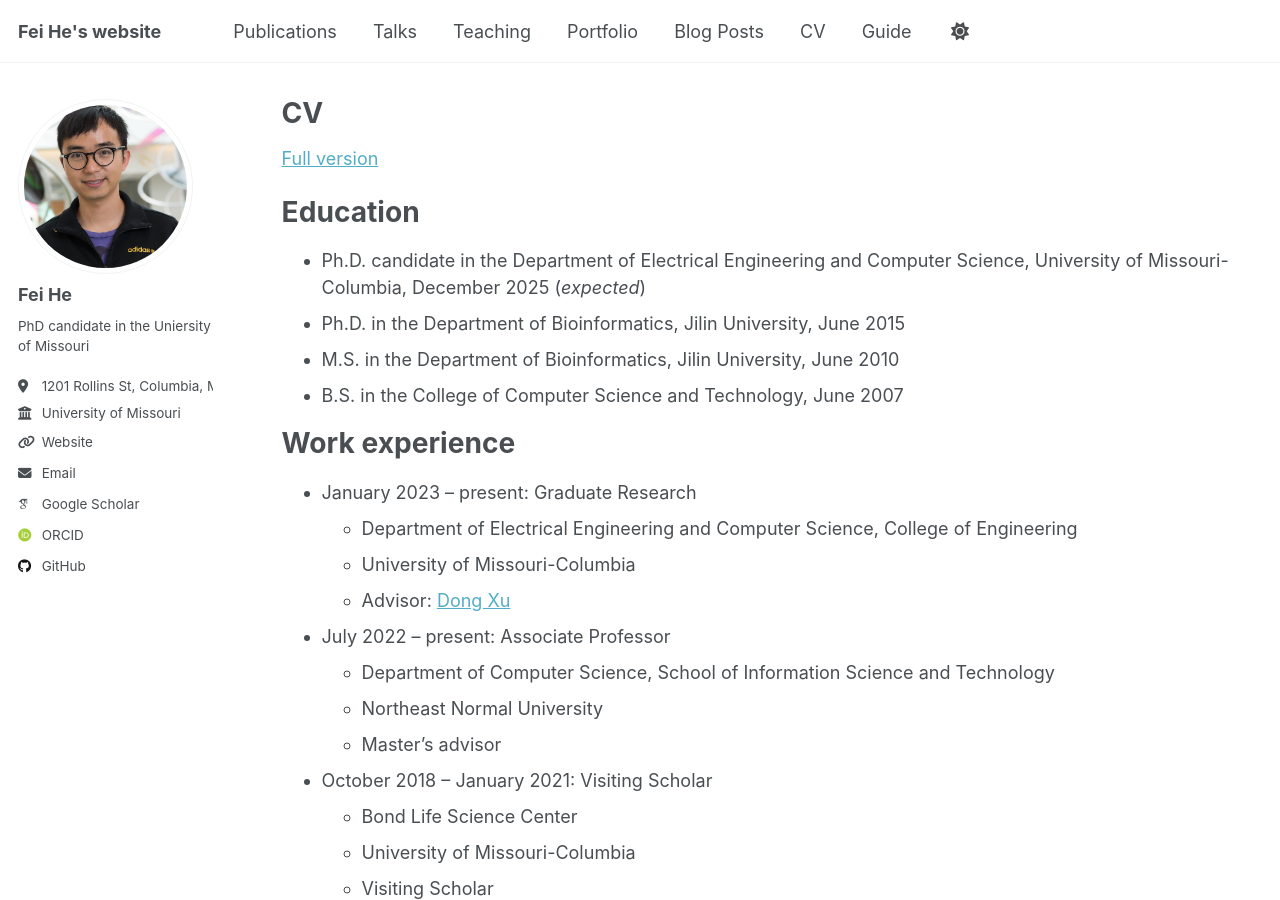
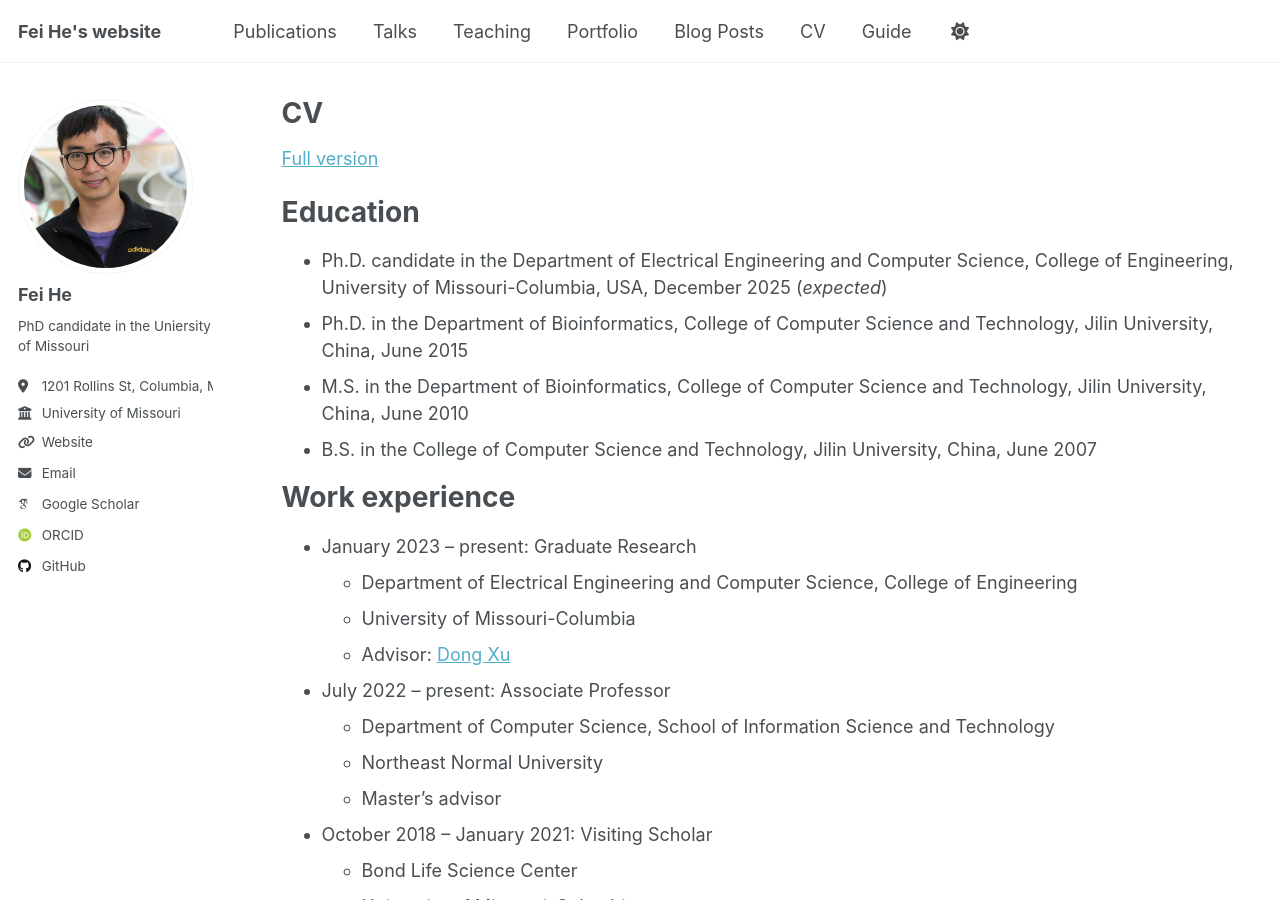
Before and after one commit to coffee19850519/coffee19850519.github.io, a Jekyll site: the page built from _pages/cv.md, in a window 1280 px wide and 900 px high. Built offline with Jekyll 4.4.1, drawn with Linux system fonts in a browser that asks for light colours; some web fonts are replaced.

Commit message:
update Publications

```diff
--- a/_pages/cv.md
+++ b/_pages/cv.md
@@ -11,10 +11,10 @@ redirect_from:
 
 Education
 ======
-* Ph.D. candidate in the Department of Electrical Engineering and Computer Science, University of Missouri-Columbia, December 2025 (*expected*)
-* Ph.D. in the Department of Bioinformatics, Jilin University, June 2015
-* M.S. in the Department of Bioinformatics, Jilin University, June 2010
-* B.S. in the College of Computer Science and Technology, June 2007
+* Ph.D. candidate in the Department of Electrical Engineering and Computer Science, College of Engineering, University of Missouri-Columbia, USA, December 2025 (*expected*)
+* Ph.D. in the Department of Bioinformatics, College of Computer Science and Technology, Jilin University, China, June 2015
+* M.S. in the Department of Bioinformatics, College of Computer Science and Technology, Jilin University, China, June 2010
+* B.S. in the College of Computer Science and Technology, Jilin University, China, June 2007
 
 Work experience
 ======
@@ -37,7 +37,6 @@ Work experience
   * Department of Computer Science, School of Information Science and Technology
   * Northeast Normal University
   * Master's advisor
-
 
 
 Grants
```
Also changed, not shown: _portfolio/portfolio-1.md (+2 -2 lines).
